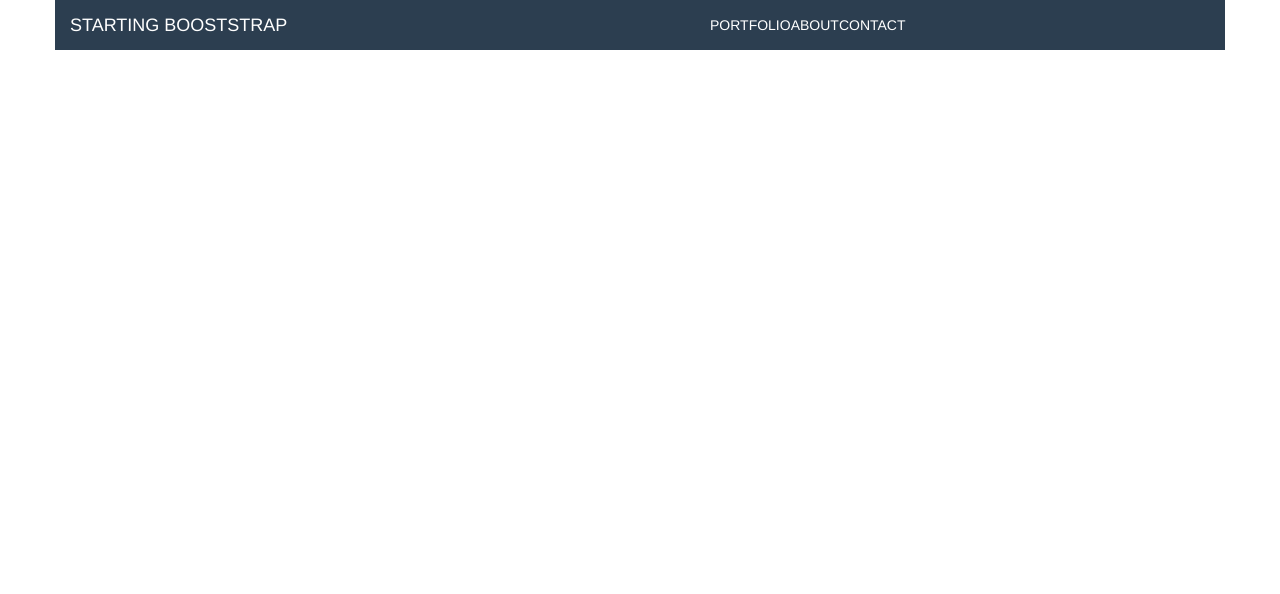
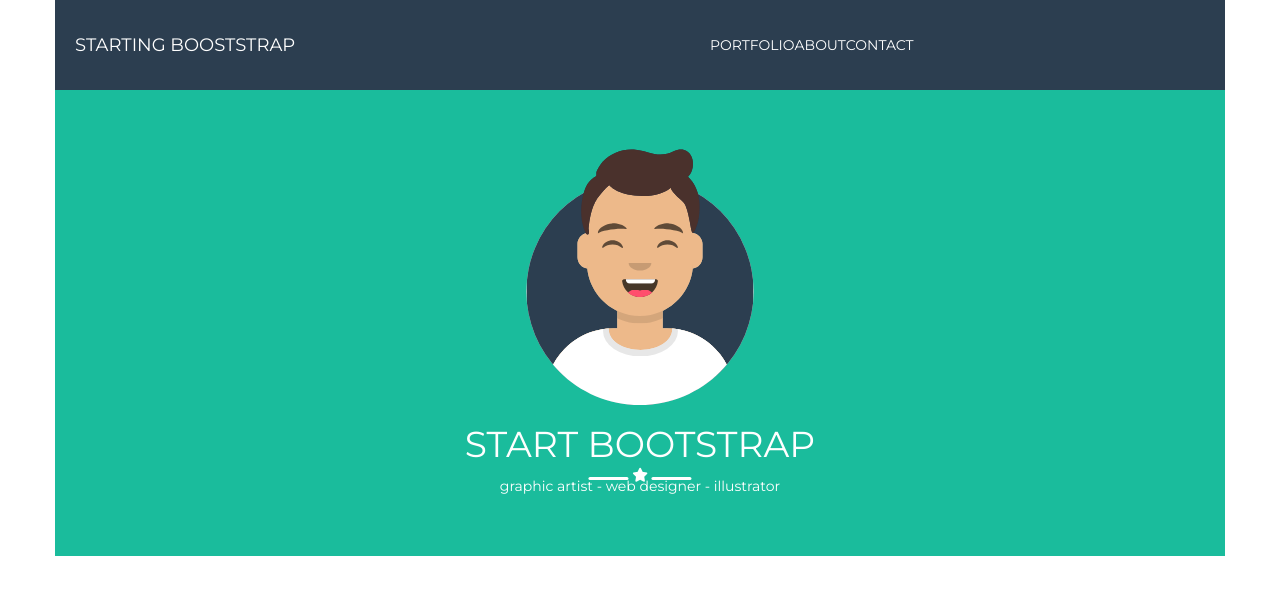
Before and after one commit to marziafata/html-css-bootstrap-freelancer, a plain HTML site: page index.html in a window 1280 px wide. Drawn offline with nearby package versions, Linux system fonts and the light colour scheme.

Commit message:
struttura di base

```diff
--- a/index.html
+++ b/index.html
@@ -6,13 +6,14 @@
         <title>freelancer</title>
         <script src="https://kit.fontawesome.com/7f25fd8a42.js" crossorigin="anonymous"></script>
         <link rel="stylesheet" href="https://maxcdn.bootstrapcdn.com/bootstrap/3.3.7/css/bootstrap.min.css" integrity="sha384-BVYiiSIFeK1dGmJRAkycuHAHRg32OmUcww7on3RYdg4Va+PmSTsz/K68vbdEjh4u" crossorigin="anonymous">
+        <link href="https://fonts.googleapis.com/css?family=Montserrat:400,700&display=swap" rel="stylesheet">
         <link rel="stylesheet" href="style.css">
     </head>
     <body>
         <header>
-            <div class="container fixed-top" id="header-top">
+            <div class="container" id="header-top">
                 <div class="row" id="main-nav">
-                    <div class=" navbar-brand col-xs-10 col-sm-6 col-md-6 col-lg-6">
+                    <div class="navbar-brand col-xs-10 col-sm-6 col-md-6 col-lg-6">
                         <p class="text-uppercase">starting booststrap
 
                         </p>
@@ -32,25 +33,31 @@
                     </div>
                 </div>
             </div>
-            <div class="container">
+            <div class="container" id="header-bottom">
                 <div class="row">
                     <div class="col-xs-12 col-sm-12 col-md-12 col-md-12">
-
+                        <img class="center-block img-responsive"src="avatar.svg" alt="avatar">
                     </div>
                 </div>
                 <div class="row">
                     <div class="col-xs-12 col-sm-12 col-md-12 col-md-12">
-
+                        <h1 class="text-center text-uppercase">start bootstrap</h1>
+                    </div>
+                </div>
+                <div class="row">
+                    <div class="col-xs-12 col-sm-12 col-md-12 col-md-12" id="deco-con">
+                        <div class="divider-custom divider-light" id="deco">
+                            <div class="divider-custom-line"></div>
+                            <div class=" divider-custom-icon">
+                                <i class="fas fa-star"></i>
+                            </div>
+                            <div class=" divider-custom-line"></div>
+                        </div>
                     </div>
                 </div>
                 <div class="row">
                     <div class="col-xs-12 col-sm-12 col-md-12 col-md-12">
-
-                    </div>
-                </div>
-                <div class="row">
-                    <div class="col-xs-12 col-sm-12 col-md-12 col-md-12">
-
+                        <p class="text-center">graphic artist - web designer - illustrator</p>
                     </div>
                 </div>
             </div>
--- a/style.css
+++ b/style.css
@@ -2,10 +2,14 @@
     background-color: #2c3e50;
 }
 
-.navbar-brand, .navbar-nav {
+body {
     color: white;
+    font-family: 'Montserrat', sans-serif;
 }
 
+.container {
+    padding: 20px;
+}
 a:visited, a  {
     color: white;
     text-decoration: none;
@@ -14,3 +18,35 @@ a:visited, a  {
 ul {
     list-style-type: none;;
 }
+
+#header-bottom {
+    background-color: #1abc9c;
+    padding: 50px 0;
+}
+img.img-responsive {
+    max-width: 250px;
+}
+
+.divider-custom-line {
+    height: 3px;
+    width: 40px;
+    border-radius: 5px;
+    background-color: white;
+    display: inline-block;
+}
+
+.divider-custom-icon {
+    display: inline-block;
+}
+
+#deco-con {
+    position: relative;
+}
+
+#deco {
+    position:absolute;
+    top: 50%;
+    left:50%;
+    transform: translate(-50%, -50%);
+
+}
```
